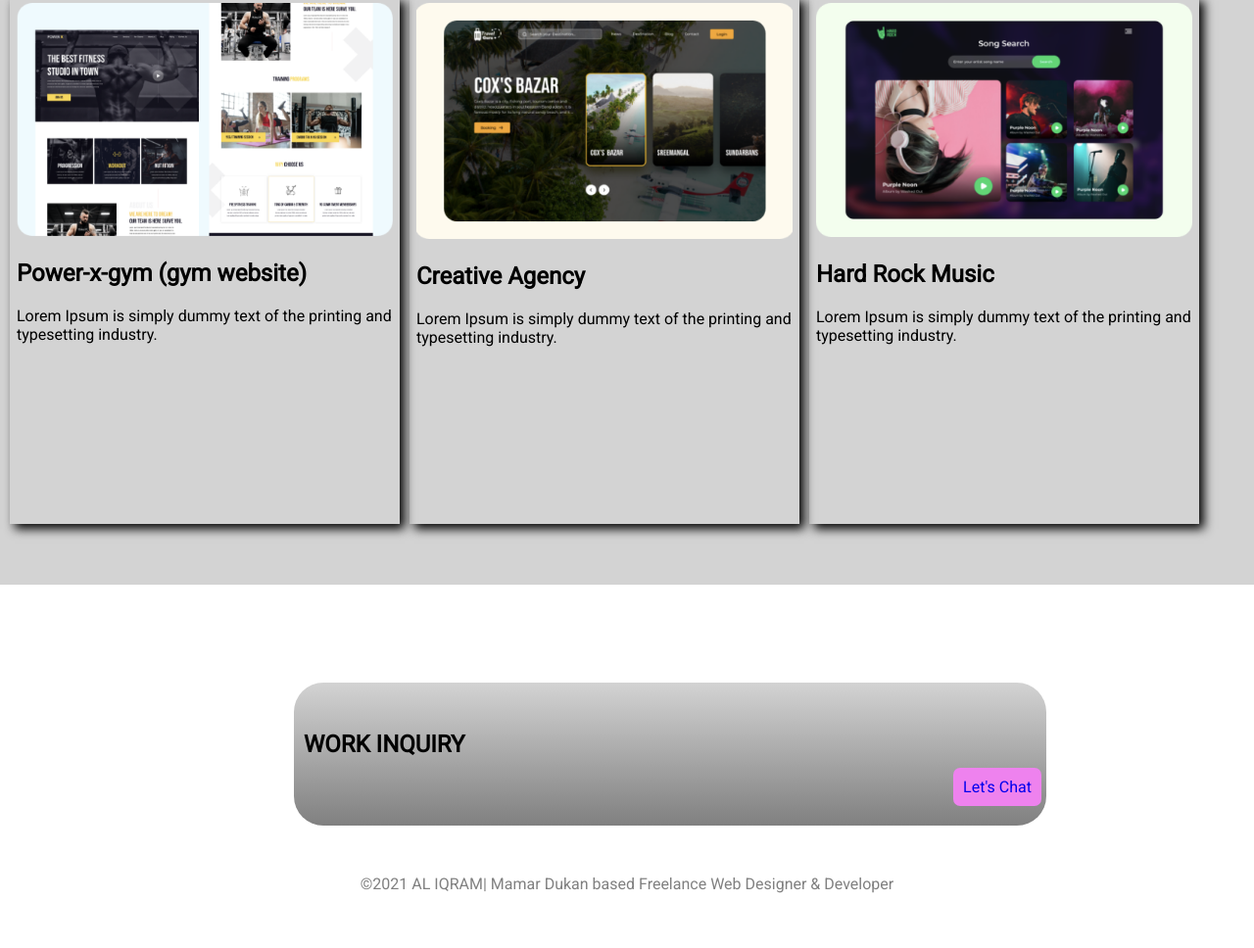
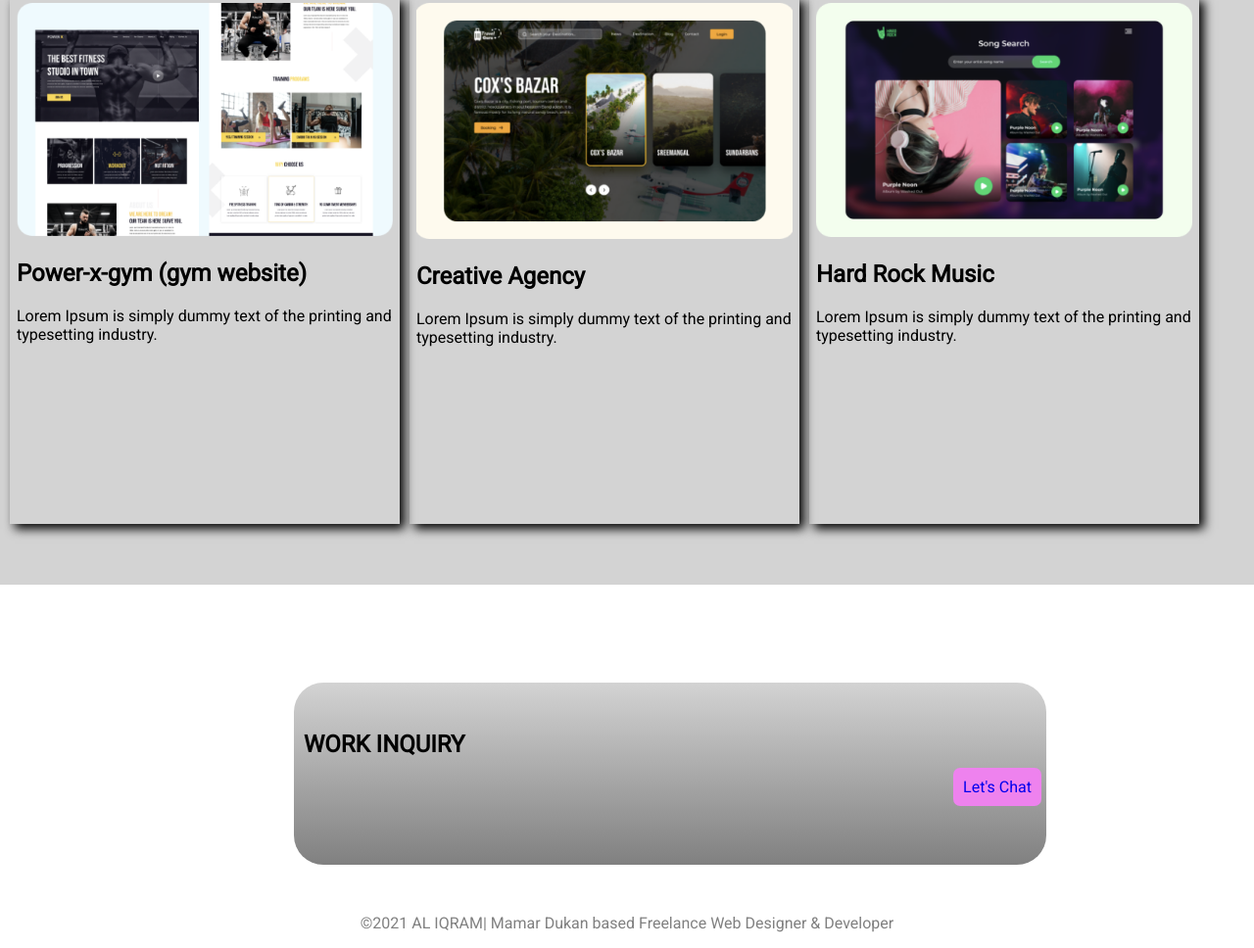
Before and after one commit to ekramemu/Assignment-portfolio, a plain HTML site: page index.html in a window 1280 px wide. Shown: the part 1145-2113 px from the top of the page at 98% size. Before the commit the page ends 2073 px from the top, so only its background shows below. Drawn offline with Linux system fonts and the light colour scheme.

Commit message:
updated again

```diff
--- a/style.css
+++ b/style.css
@@ -54,7 +54,6 @@ h1{
 .work-part{
     background-image: linear-gradient(lightgray,gray);
     width: 60%;
-    height: 30%;
     margin: 100px 0px 50px 300px;
     border-radius: 30px;
 
@@ -62,7 +61,7 @@ h1{
 }
 #btn-right {
     text-align: right;
-    padding-bottom: 30px;
+    padding-bottom: 70px;
 }
 #btn-left{
     padding-top: 30px;
```
